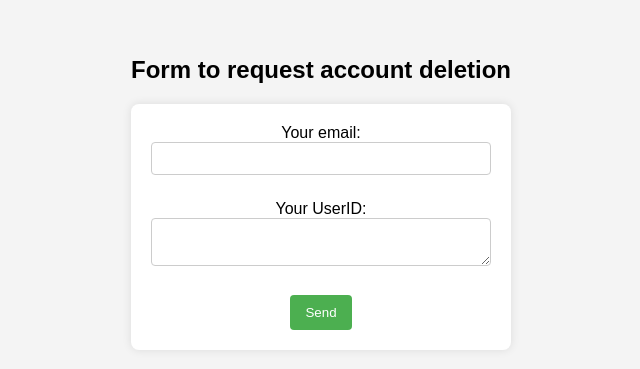
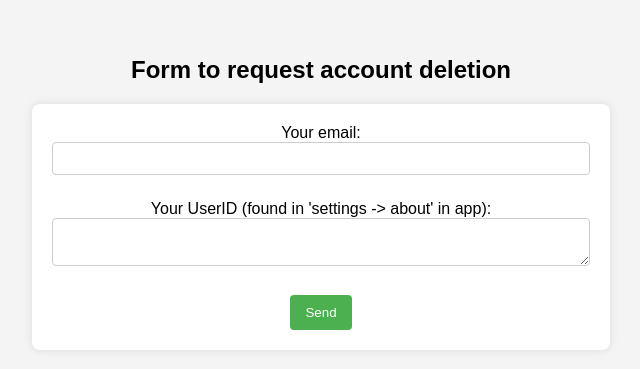
Before and after one commit to labibk00/aioinvestmentaccountdeleteform, a plain HTML site: page index.html in a window 1280 px wide. Shown: the part 207-576 px from the top of the page, without its empty margins (319-959 px from the left). Drawn offline with Linux system fonts and the light colour scheme.

Commit message:
Add files via upload

```diff
--- a/index.html
+++ b/index.html
@@ -64,7 +64,7 @@
         <input type="email" name="email" required>
       </label>
       <label>
-        Your UserID:
+        Your UserID (found in 'settings -> about' in app):
         <textarea name="message" required></textarea>
       </label>
       <!-- your other form fields go here -->
```
